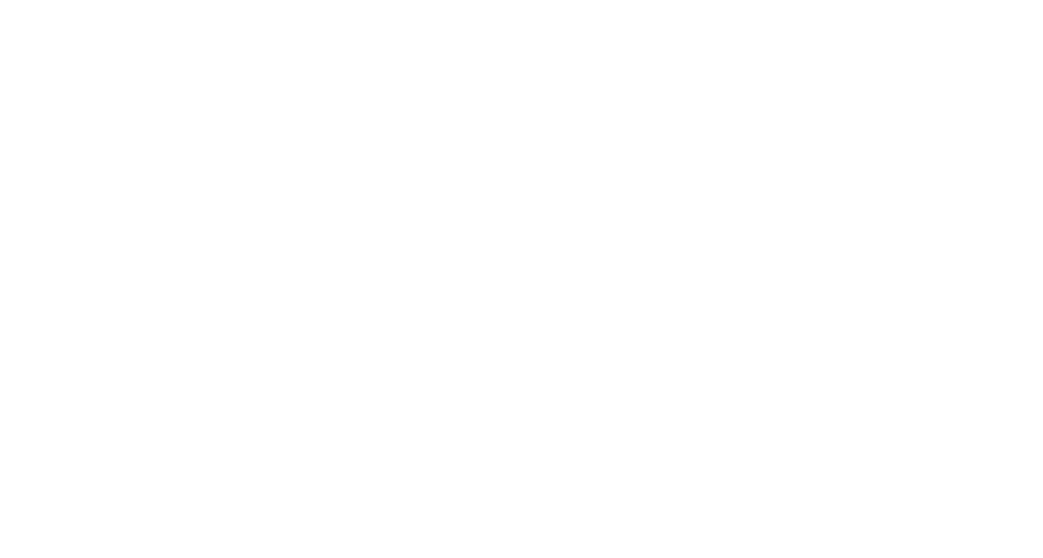
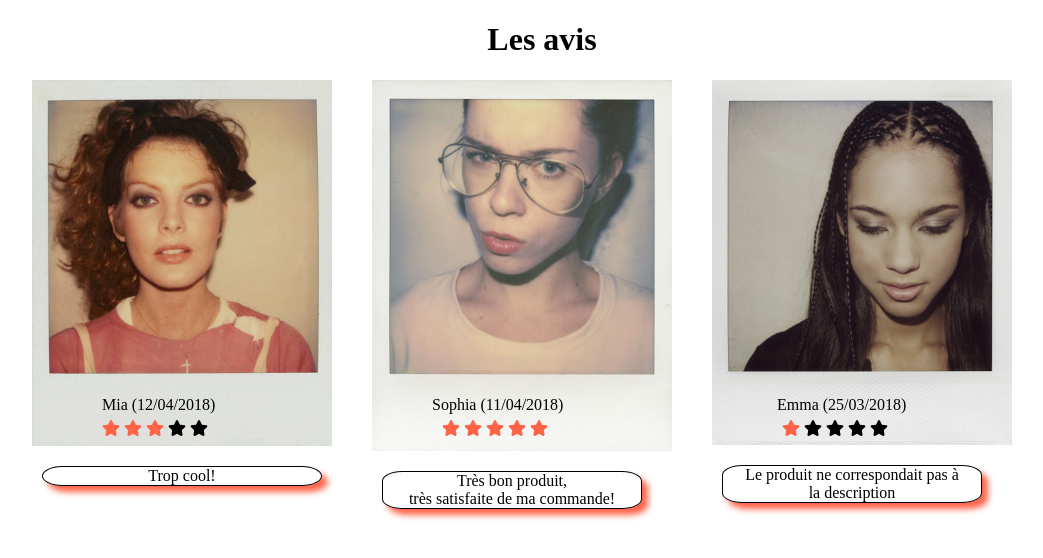
Before and after one commit to AgnesAziza/e-commerce, a plain HTML site: page index.html in a window 1280 px wide. Shown: the whole page, without its empty margins (98-1141 px from the left). Drawn offline with Linux system fonts and the light colour scheme.

Commit message:
Premiere phase avis

```diff
--- a/index.html
+++ b/index.html
@@ -4,7 +4,8 @@
     <meta charset="UTF-8">
     <meta name="viewport" content="width=device-width, initial-scale=1.0">
     <meta http-equiv="X-UA-Compatible" content="ie=edge">
-    <link href="style.css" rel="styelsheet">
+    <link href="style.css" rel="stylesheet">
+    <script defer src="https://use.fontawesome.com/releases/v5.0.10/js/all.js" integrity="sha384-slN8GvtUJGnv6ca26v8EzVaR9DC58QEwsIk9q1QXdCU8Yu8ck/tL/5szYlBbqmS+" crossorigin="anonymous"></script>
     <!-- lien pour les icones & lien pour les polices-->
     <link rel="stylesheet" href="https://use.fontawesome.com/releases/v5.0.9/css/all.css" integrity="sha384-5SOiIsAziJl6AWe0HWRKTXlfcSHKmYV4RBF18PPJ173Kzn7jzMyFuTtk8JA7QQG1" crossorigin="anonymous">
     <title>Document</title>
@@ -22,6 +23,44 @@
     <!--PARTIE YAËLLE-->
 
     <!--PARTIE AGNÈS-->
+    <h1> Les avis </h1>
+    <div class="images">
+        <div class="image1">
+            <img src="images/cliente1.jpg">
+            <p class="Mia">Mia (12/04/2018)</p>
+            <p class="comment1">Trop cool! </p>
+        <div class="bloc1">
+            <i class="fas fa-star" style="font-size:;" color="tomato";></i>
+            <i class="fas fa-star" style="font-size:;" color="tomato";></i>
+            <i class="fas fa-star" style="font-size:;" color="tomato";></i>
+            <i class="fas fa-star"></i>
+            <i class="fas fa-star"></i>
+        </div>
+    </div>
+
+    <div class="image2">
+        <img src="images/cliente3.jpg">
+        <p class="Sophia">Sophia (11/04/2018) </p>
+        <p class="comment2">Très bon produit, <br> très satisfaite de ma commande!</p>
+    <div class="bloc2">
+            <i class="fas fa-star" style="font-size:;" color="tomato";></i>
+            <i class="fas fa-star " style="font-size:;" color="tomato";></i>
+            <i class="fas fa-star" style="font-size:;" color="tomato";></i>
+            <i class="fas fa-star" style="font-size:;" color="tomato";></i>
+            <i class="fas fa-star" style="font-size:;" color="tomato";></i>
+        </div>
+    </div>
+
+    <div class="image3">
+        <img src="images/cliente2.jpg">
+        <p class="Emma">Emma (25/03/2018)</p>
+        <p class="comment3">Le produit ne correspondait pas à <br> la description</p>
+        <div class="bloc3">
+            <i class="fas fa-star" style="font-size:;" color="tomato";></i>
+            <i class="fas fa-star"></i>
+            <i class="fas fa-star"></i>
+            <i class="fas fa-star"></i>
+            <i class="fas fa-star"></i>
 
     <!--PARTIE MICHEAL-->
     <footer></footer>
--- a/style.css
+++ b/style.css
@@ -0,0 +1,128 @@
+.images {
+
+	display: flex;
+	justify-content: center;
+}
+
+h1{
+
+	text-align: center;
+}
+
+img {
+	max-width: 300px;
+	height: auto;
+	margin-right: 40px;
+}
+
+.bloc{
+	display: flex;
+	justify-content: center;
+	bottom: 20px;
+	left: 10px;
+}
+
+p {
+
+	bottom: 20px;
+	left: 10px;
+}
+
+.image1 {
+	position: relative;
+}
+
+.Mia{
+	position: absolute;
+	top:300px;
+	bottom: 30px;
+	margin-left: 60px;
+}
+
+.bloc1{
+	position: absolute;
+	top:340px;
+	bottom: 40px;
+	margin-left: 70px;
+
+}
+
+
+.image2 {
+	position: relative;
+}
+
+.Sophia{
+	position: absolute;
+	top:300px;
+	bottom: 30px;
+	margin-left: 50px;
+
+
+}
+
+.bloc2{
+	position: absolute;
+	top:340px;
+	bottom: 40px;
+	margin-left: 70px;
+
+}
+
+.image3 {
+	position: relative;
+}
+
+.Emma{
+	position: absolute;
+	top:300px;
+	bottom: 30px;
+	margin-left: 55px;
+}
+
+.bloc3{
+	position: absolute;
+	top:340px;
+	bottom: 40px;
+	margin-left: 70px;
+
+}
+
+.comment1{
+	border:1px solid black;
+	text-align: center;
+	border-radius: 40%;
+	margin-left: 10px;
+	margin-right: 50px;
+	box-shadow: 6px 6px 6px tomato;
+	border-radius: 20px / 10px;
+	white-space: nowrap;
+
+
+
+}
+
+.comment2{
+	border:1px solid black;
+	text-align: center;
+	border-radius: 40%;
+	margin-left: 10px;
+	margin-right: 70px;
+	box-shadow: 6px 6px 6px tomato;
+	border-radius: 20px / 10px;
+		white-space: nowrap;
+
+
+}
+
+.comment3 {
+	border:1px solid black;
+	text-align: center;
+	border-radius: 40%;
+	margin-left: 10px;
+	margin-right: 70px;
+	box-shadow: 6px 6px 6px tomato;
+	border-radius: 20px / 10px;
+
+
+}
```
Also changed, not shown: images/cliente1.jpg (added), images/cliente2.jpg (added), images/cliente3.jpg (added).
